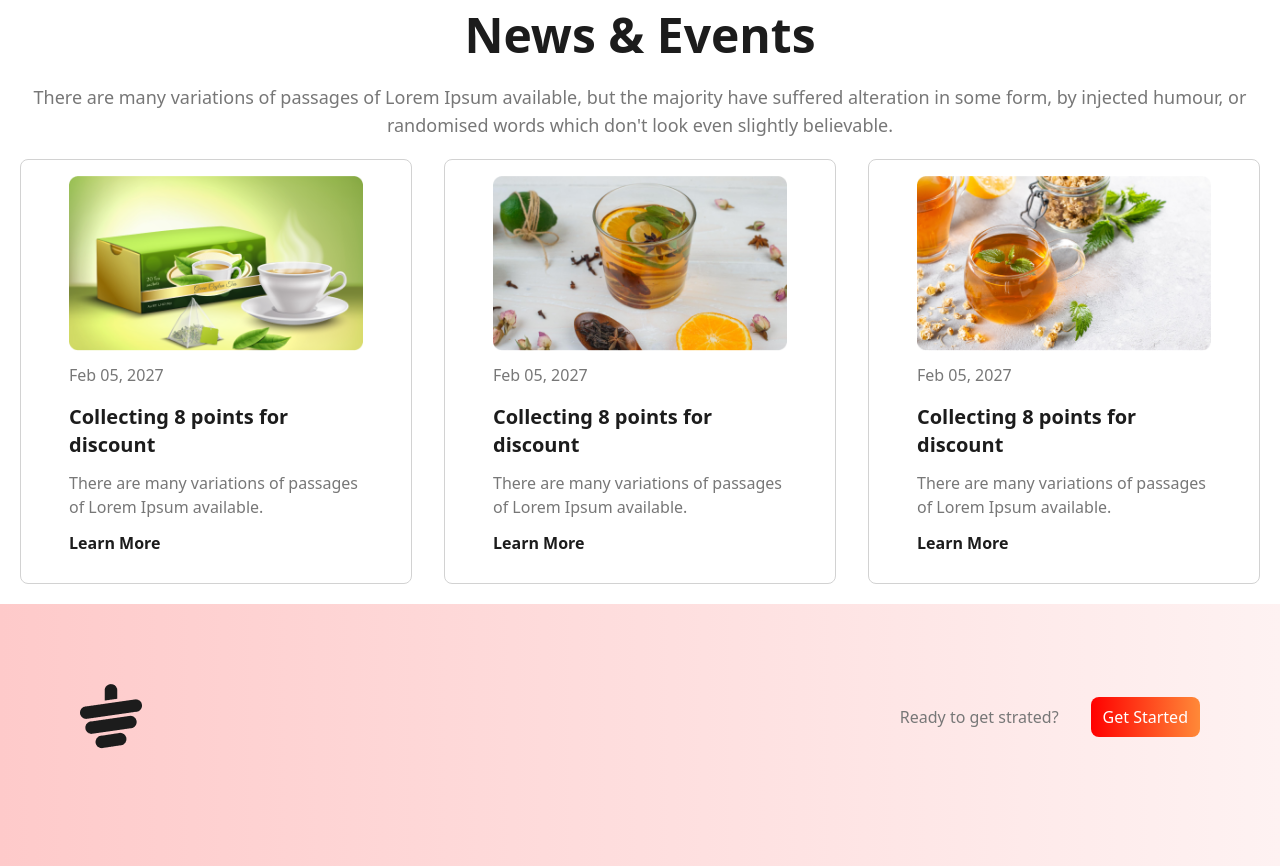
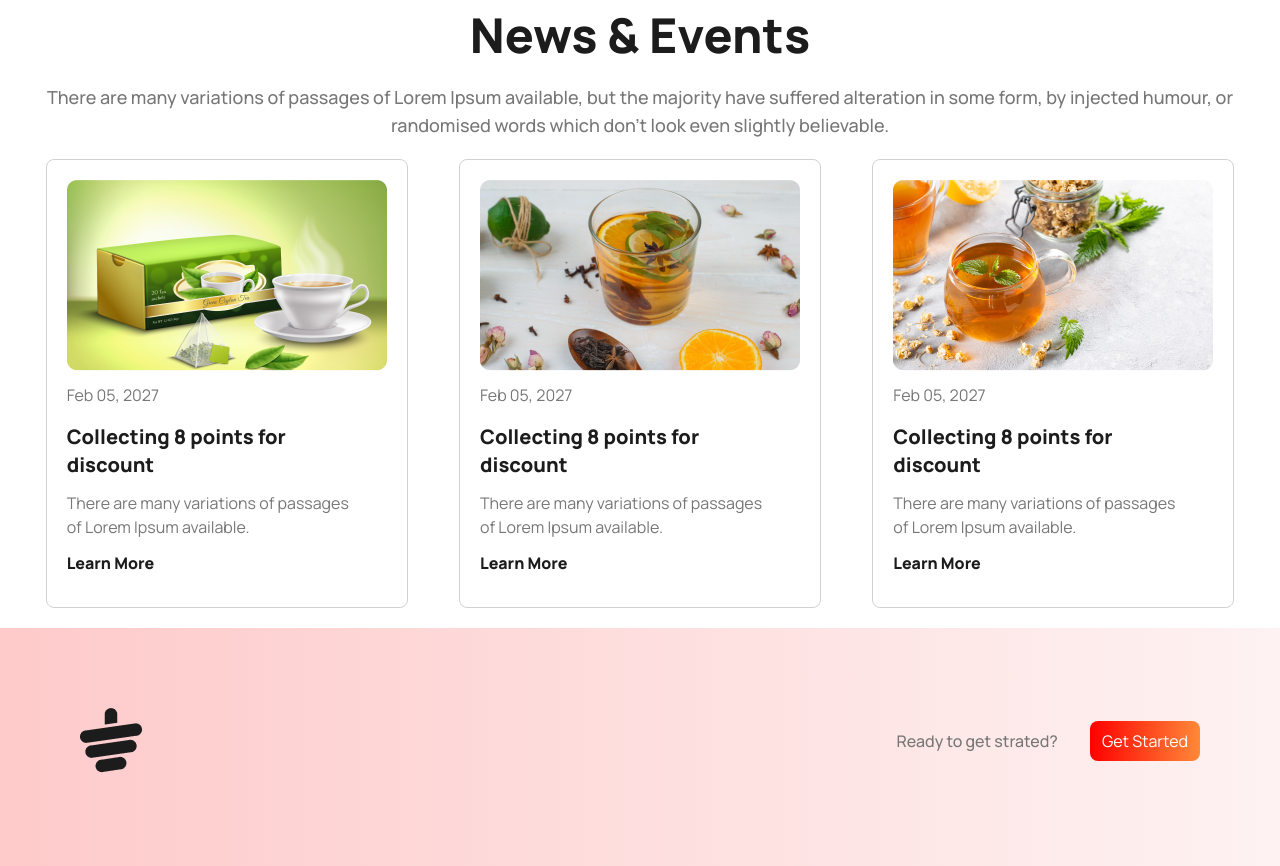
Before and after one commit to sumaiya123-eid/tea-house, a plain HTML site: page index.html in a window 1280 px wide. Shown: the part 2880-3746 px from the top of the page. Drawn offline with nearby package versions, Linux system fonts and the light colour scheme.

Commit message:
last-commit

```diff
--- a/index.html
+++ b/index.html
@@ -4,10 +4,38 @@
     <meta charset="UTF-8">
     <meta name="viewport" content="width=device-width, initial-scale=1.0">
     <title>tea-house</title>
+
+    <!-- font-awesome -->
+
+
     <script src="https://kit.fontawesome.com/55d84a2faa.js" crossorigin="anonymous"></script>
+    <link rel="preconnect" href="https://fonts.googleapis.com">
+    <link rel="preconnect" href="https://fonts.gstatic.com" crossorigin>
+
+    <!-- font-manrope -->
+
+
+    <link href="https://fonts.googleapis.com/css2?family=Manrope:wght@200..800&display=swap" rel="stylesheet">
+
+    <!-- tailwind cdn -->
+
+
     <script src="https://cdn.tailwindcss.com"></script>
+
+    <!-- font-style -->
+
+
+      <style>
+        .manrope{
+            font-family:"Manrope", sans-serif;
+        }
+      </style>
 </head>
-<body>
+<body class="manrope">
+
+    <!-- banner-section -->
+
+
     <header class="max-w-screen-2xl mx-auto p-6">
         <div class="md:flex items-center justify-around">
             <div>
@@ -31,9 +59,12 @@
                 </div>
             </div>
         </div>
-
     </header>
     <main>
+
+        <!-- featured-product section -->
+
+
           <section class="max-w-screen-xl mx-auto text-center mt-20 p-6">
             <h2 class="text-5xl font-extrabold text-[#1C1C1C]">Our Featured Products</h2>
             <p class="text-lg font-medium text-[#777777] mt-6">There are many variations of passages of Lorem Ipsum available, but the majority have suffered alteration in some form, by injected humour, or randomised words which don't look even slightly believable. </p>
@@ -60,6 +91,10 @@
                 </div>
             </div>
           </section>
+
+          <!-- great-tea section -->
+
+
           <section class="max-w-screen-xl mx-auto mt-20">
             <div class="p-6 md:flex items-center gap-10">
                 <div class="grid grid-cols-2 grid-rows-3 gap-6">
@@ -80,6 +115,10 @@
                 </div>
             </div>
           </section>
+
+          <!-- super-client section -->
+
+
           <section class="max-w-screen-xl mx-auto mt-20 bg-gradient-to-r from-[#FF0000] to-[#FF8938]">
         <div class="p-4 md:flex items-center justify-around">
             <div class="md:w-5/12">
@@ -121,25 +160,29 @@
     </div>
         </div>
           </section>
+
+          <!-- news-events section -->
+
+
           <section class="max-w-screen-xl mx-auto mt-20">
             <h2 class="text-5xl font-extrabold text-[#1C1C1C] text-center">News & Events</h2>
             <p class="text-lg font-medium text-[#777777] mt-6 text-center">There are many variations of passages of Lorem Ipsum available, but the majority have suffered alteration in some form, by injected humour, or randomised words which don't look even slightly believable. </p>
-            <div class="p-5 grid grid-cols-1 md:grid md:grid-cols-3 gap-8">
-                <div class="border border-[#D2D2D2] rounded-lg py-4 px-12">
-                    <img class="mx-auto w-fit" src="./images/news-1.png" alt="">
+            <div class="p-5 grid grid-cols-1 md:grid md:grid-cols-3">
+                <div class="border border-[#D2D2D2] rounded-lg py-5 px-5 mx-auto">
+                    <img class="" src="./images/news-1.png" alt="">
                     <p class="text-base text-[#777777] font-me mb-3 mt-3">Feb 05, 2027</p>
                     <h4 class="text-xl text-[#1C1C1C] font-extrabold mt-4">Collecting 8 points for <br> discount</h4>
                     <p class="text-base text-[#777777] font-me mb-3 mt-3">There are many variations of passages <br> of Lorem Ipsum available.</p>
                     <p class="text-base text-[#1C1C1C] font-me font-extrabold  mb-3 mt-3">Learn More</p>
                 </div>
-                <div class="border border-[#D2D2D2] rounded-lg py-4 px-12">
+                <div class="border border-[#D2D2D2] rounded-lg py-5 px-5 mx-auto">
                     <img class="mx-auto w-fit" src="./images/news-2.png" alt="">
                     <p class="text-base text-[#777777] font-me mb-3 mt-3">Feb 05, 2027</p>
                     <h4 class="text-xl text-[#1C1C1C] font-extrabold mt-4">Collecting 8 points for <br> discount</h4>
                     <p class="text-base text-[#777777] font-me mb-3 mt-3">There are many variations of passages <br> of Lorem Ipsum available.</p>
                     <p class="text-base text-[#1C1C1C] font-me font-extrabold  mb-3 mt-3">Learn More</p>
                 </div>
-                <div class="border border-[#D2D2D2] rounded-lg py-4 px-12">
+                <div class="border border-[#D2D2D2] rounded-lg py-5 px-5 mx-auto">
                     <img class="mx-auto w-fit" src="./images/news-3.png" alt="">
                     <p class="text-base text-[#777777] mb-3 mt-3">Feb 05, 2027</p>
                     <h4 class="text-xl text-[#1C1C1C] font-extrabold mt-4">Collecting 8 points for <br> discount</h4>
@@ -149,6 +192,10 @@
             </div>
           </section>
     </main>
+
+    <!-- footer section -->
+
+
     <footer class=" bg-gradient-to-r from-red-200 to-red-50">
     <div class="px-10 py-10 md:flex md:items-center md:justify-between md:px-20 md:pt-20">
         <img src="./images/cup.png" alt="">
@@ -197,5 +244,7 @@
     </div>
     <div class="text-center py-20 text-base font-medium text-[#494949]">© 2027 UIDesign.to - All rights reserved.</div>
     </footer>
+
+
 </body>
 </html>
```
